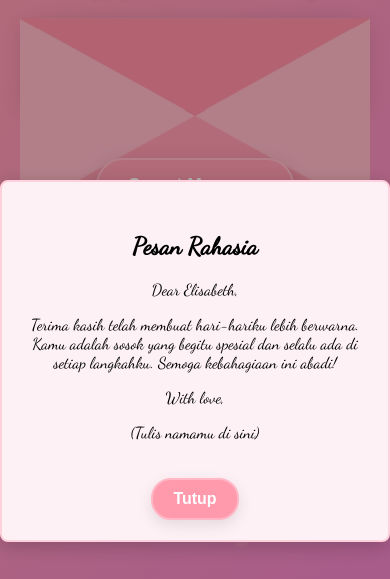
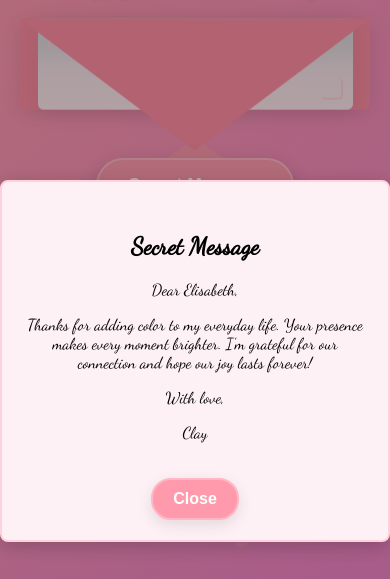
Before and after one commit to claylangi17/valentine-envelop, a plain HTML site: page index.html in a window 390 px wide. Both pictures are taken after a click on the button "Secret Message". Shown: the part 61-640 px from the top of the page. Drawn offline with nearby package versions, Linux system fonts and the light colour scheme.

Commit message:
Update index.html

```diff
--- a/index.html
+++ b/index.html
@@ -69,7 +69,7 @@
             border-bottom-left-radius: 6px;
             border-bottom-right-radius: 6px;
             margin: 0 auto;
-            top: 140px; /* <-- Diubah dari 80px menjadi 140px */
+            top: 140px;
             background-color: var(--color-flap);
             box-shadow: 0 4px 20px rgba(0,0,0,.1);
             cursor: pointer;
@@ -398,19 +398,24 @@
                 max-width: 350px;
                 height: auto;
             }
+
+            /* Pastikan border-left + border-right = 90vw (total lebar amplop) */
             .flap,
             .pocket {
-                border-left: 45% solid transparent;
-                border-right: 45% solid transparent;
+                border-left: 45vw solid transparent;
+                border-right: 45vw solid transparent;
             }
+            /* Flap atas ~34% dari lebar (pakai 34vw) */
             .flap {
-                border-top: 25vw solid var(--color-flap);
-                border-bottom: 0 solid transparent;
+                border-top: 34vw solid var(--color-flap);
+                border-bottom: 0;
             }
+            /* Pocket bawah ~31% dari lebar (pakai 31vw) */
             .pocket {
-                border-bottom: 25vw solid var(--color-env2);
-                border-top: 25vw solid transparent;
+                border-bottom: 31vw solid var(--color-env2);
+                border-top: 31vw solid transparent;
             }
+
             .letter {
                 top: 0%;
                 width: 90%;
@@ -464,17 +469,17 @@
     <!-- POPUP SECRET MESSAGE -->
     <div class="popup-wrapper" id="popupWrapper">
       <div class="popup-letter">
-        <h2>Pesan Rahasia</h2>
+        <h2>Secret Message</h2>
         <p>Dear Elisabeth,</p>
         <p>
-          Terima kasih telah membuat hari-hariku lebih berwarna.
-          Kamu adalah sosok yang begitu spesial dan selalu ada
-          di setiap langkahku. Semoga kebahagiaan ini abadi!
+            Thanks for adding color to my everyday life.
+            Your presence makes every moment brighter.
+            I’m grateful for our connection and hope our joy lasts forever!
         </p>
         <p>With love,</p>
-        <p>(Tulis namamu di sini)</p>
+        <p>Clay</p>
 
-        <button class="close-btn" id="closeBtn">Tutup</button>
+        <button class="close-btn" id="closeBtn">Close</button>
       </div>
     </div>
 
@@ -538,7 +543,7 @@
                 popupWrapper.css('display', 'flex');
             });
 
-            // Tombol "Tutup" di popup: sembunyikan popup
+            // Tombol "Close" di popup: sembunyikan popup
             closeBtn.on('click', function() {
                 popupWrapper.css('display', 'none');
             });
```
